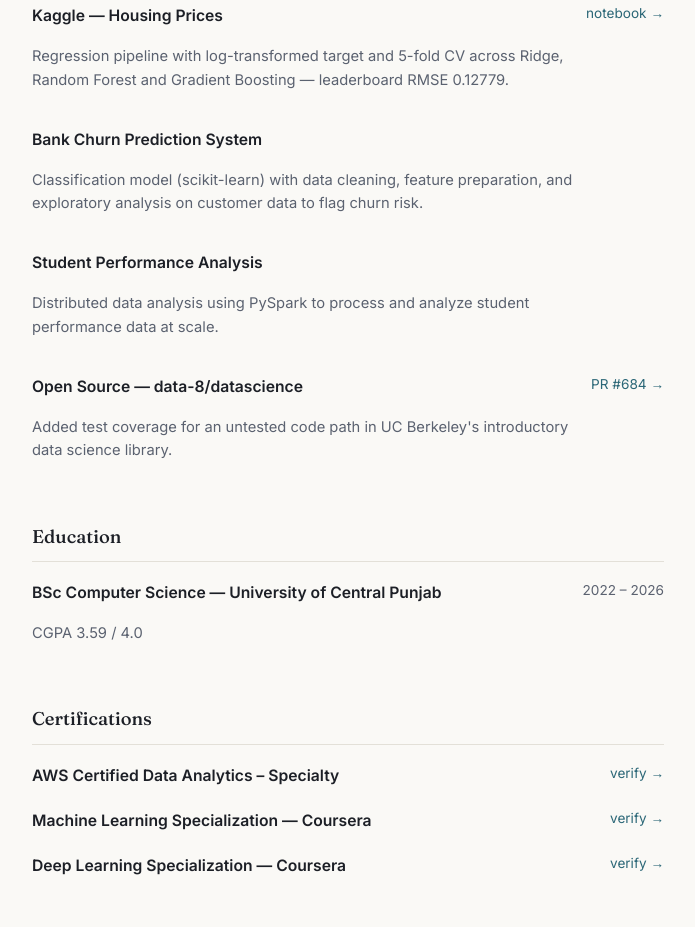
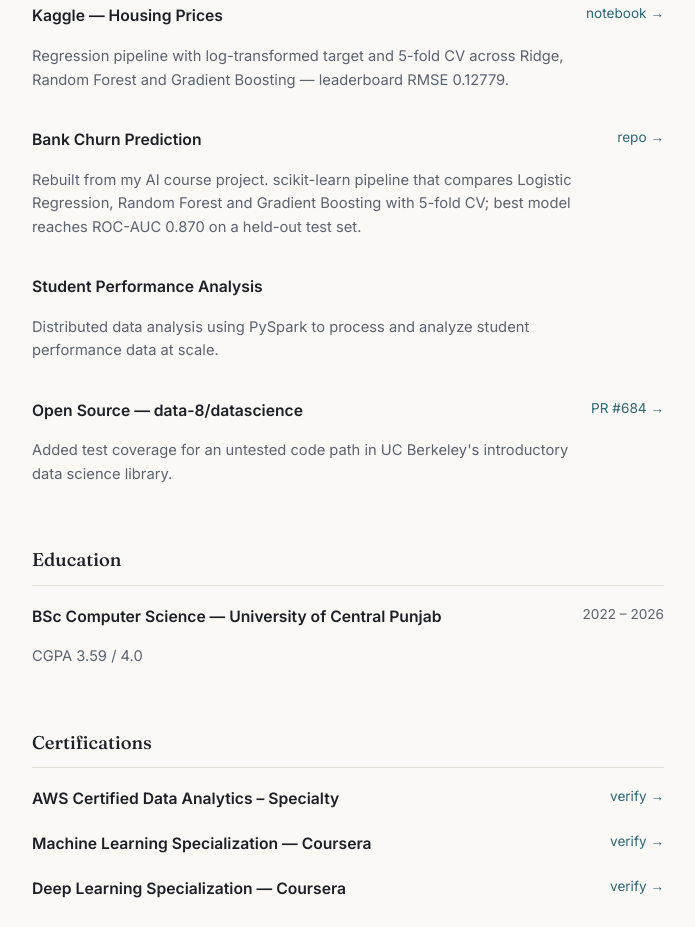
Before and after one commit to ijlalXhaider/ijlalXhaider.github.io, a plain HTML site: page index.html in a window 1280 px wide. Shown: the part 1253-2180 px from the top of the page, without its empty margins (292-987 px from the left). Drawn offline with Linux system fonts and the light colour scheme.

Commit message:
Add files via upload

```diff
--- a/index.html
+++ b/index.html
@@ -233,11 +233,13 @@
 
     <div class="entry">
       <div class="entry-top">
-        <span class="entry-title">Bank Churn Prediction System</span>
+        <span class="entry-title">Bank Churn Prediction</span>
+        <a class="proj-link" href="https://github.com/ijlalXhaider/bank-churn-prediction" target="_blank" rel="noopener">repo →</a>
       </div>
       <p class="entry-desc">
-        Classification model (scikit-learn) with data cleaning, feature
-        preparation, and exploratory analysis on customer data to flag churn risk.
+        Rebuilt from my AI course project. scikit-learn pipeline that compares
+        Logistic Regression, Random Forest and Gradient Boosting with 5-fold
+        CV; best model reaches ROC-AUC 0.870 on a held-out test set.
       </p>
     </div>
 
```
